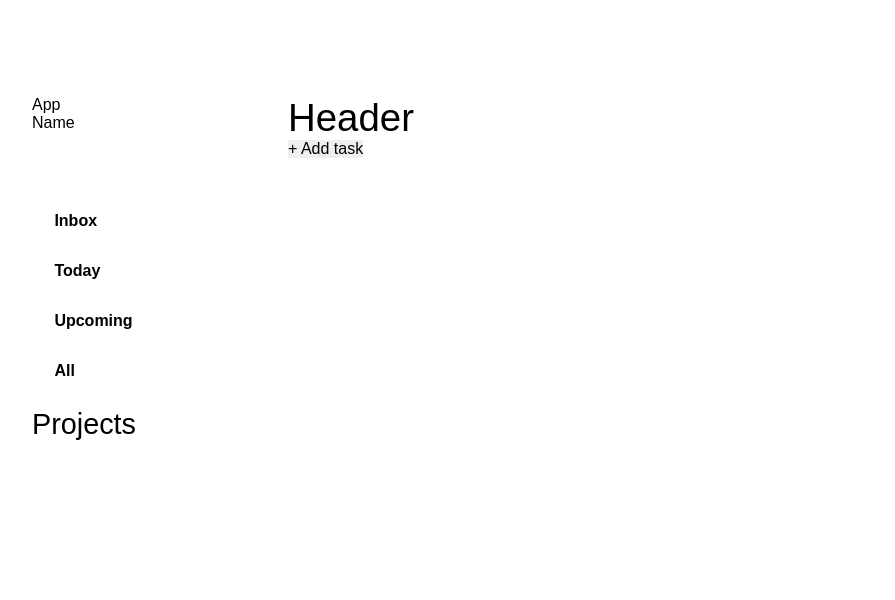
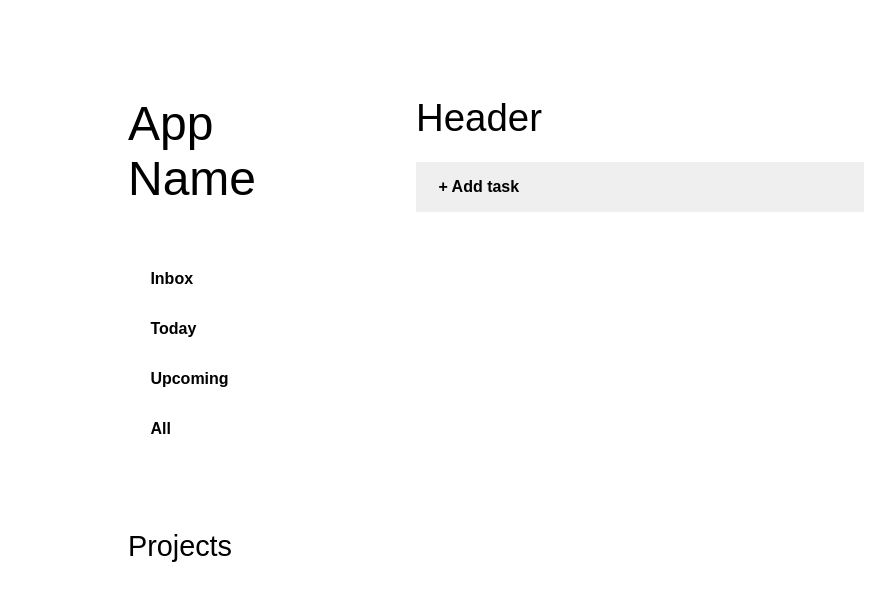
Before and after one commit to MayaCR/task-app, a website built with webpack: page src/template.html in a window 1280 px wide. Shown: the whole page, without its empty margins (128-1023 px from the left). Built offline with nearby package versions, Linux system fonts and the light colour scheme.

Commit message:
Change base styling for buttons

```diff
--- a/src/styles/main.css
+++ b/src/styles/main.css
@@ -21,6 +21,13 @@ h2 {
 	font-size: 1.8rem;
 }
 
+.btn {
+	cursor: pointer;
+	text-align: left;
+	font-weight: 600;
+	padding: 1em 0 1em 1.4em;
+}
+
 #wrapper {
 	display: flex;
 	justify-content: center;
@@ -28,10 +35,15 @@ h2 {
 
 #sidebar {
 	width: 20%;
-	padding: 6em;
+	padding: 6em 4em;
 
-	div:nth-child(2) {
+	div:nth-child(3) {
 		margin-top: 4em;
+	}
+
+	.app-title {
+		font-size: 3rem;
+		padding-bottom: 1em;
 	}
 
 	.header {
@@ -40,10 +52,8 @@ h2 {
 
 	#links button {
 		width: 100%;
-		text-align: left;
-		font-weight: 600;
-		padding: 1em 0 1em 1.4em;
 		background-color: transparent;
+		/* border: 1px solid black; */
 
 		&:hover {
 			color: lightgrey;
@@ -51,12 +61,16 @@ h2 {
 	}
 }
 
-#app-title {
-	font-size: 3rem;
-	padding: 1em 1em;
+#main {
+	width: 50%;
+	padding: 6em;
+
+	#listWrapper {
+		margin: 1.4em 0;
+	}
+
+	#addTaskBtn {
+		width: 100%;
+		text-align: left;
+	}
 }
-
-#main {
-	width: 70%;
-	padding: 6em;
-}
```
